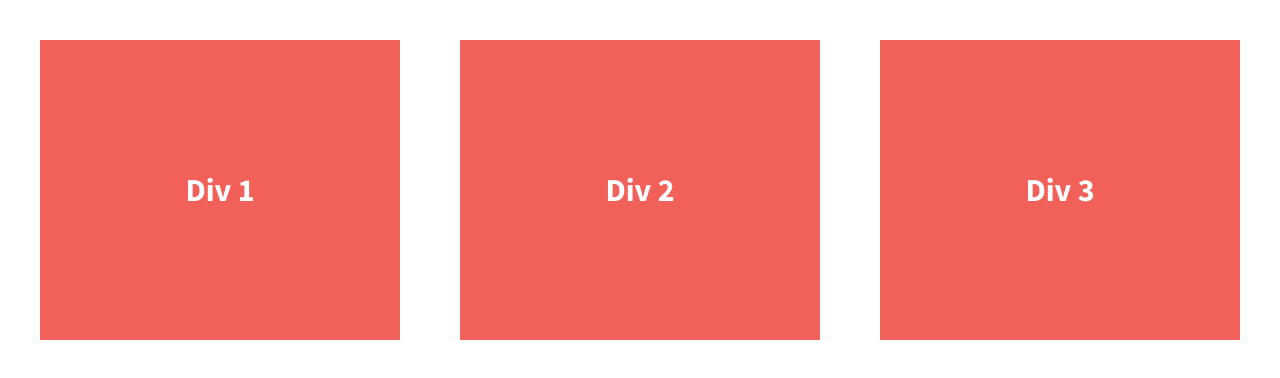
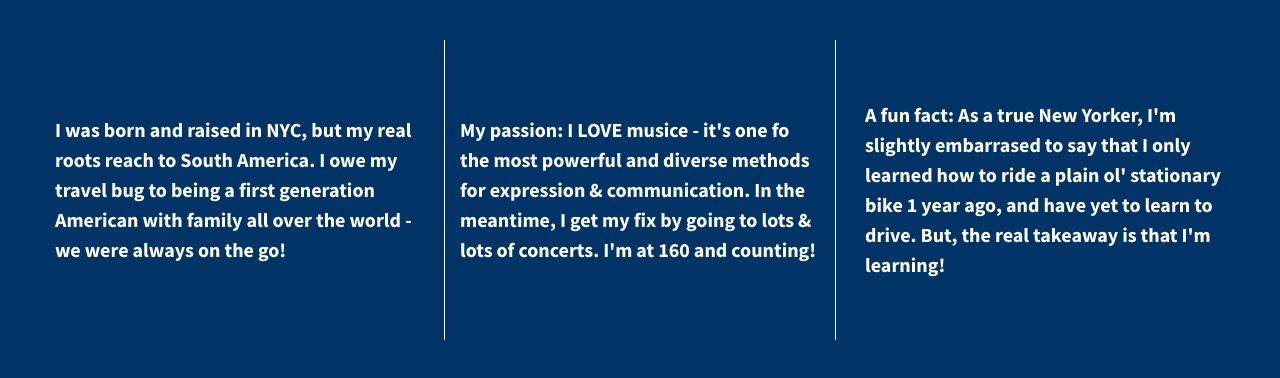
Before and after one commit to kelsey-mcduke/flexbox-divs, a plain HTML site: page index.html in a window 1280 px wide. Drawn offline with nearby package versions, Linux system fonts and the light colour scheme.

Commit message:
Updated divs with content and styling

```diff
--- a/css/main.css
+++ b/css/main.css
@@ -106,6 +106,7 @@ body {
   padding: 2em;
   font-size: 1.25em;
   height: 100%;
+  background-color: #003366;
 }
 
 .wrapper {
@@ -119,16 +120,20 @@ body {
   /*give the divs a width of 30%, add display:flex, set justify-content and align-items to center*/
   color: #fff;
   line-height: 1.5em;
-  font-size: 1.6em;
-  background-color: #f16059;
+  font-size: 1em;
   height: 300px;
   display: flex;
   width: 30%;
   justify-content: center;
   align-items: center;
+  padding: 0 15px;
 }
 
+.div-2{
+    border-right: 1px white solid;
+    border-left: 1px white solid;
 
+}
 
 
 /* ==========================================================================
--- a/index.html
+++ b/index.html
@@ -23,13 +23,13 @@
 
         <section class="wrapper">
             <div class="div-1">
-                Div 1
+                <p>I was born and raised in NYC, but my real roots reach to South America. I owe my travel bug to being a first generation American with family all over the world - we were always on the go!</p>
             </div>
             <div class="div-2">
-                Div 2
+                <p>My passion: I LOVE musice - it's one fo the most powerful and diverse methods for expression &amp; communication. In the meantime, I get my fix by going to lots &amp; lots of concerts. I'm at 160 and counting!</p>
             </div>
             <div class="div-3">
-                Div 3
+                <p>A fun fact: As a true New Yorker, I'm slightly embarrased to say that I only learned how to ride a plain ol' stationary bike 1 year ago, and have yet to learn to drive. But, the real takeaway is that I'm learning!</p>
             </div>
         </section>
 
```
